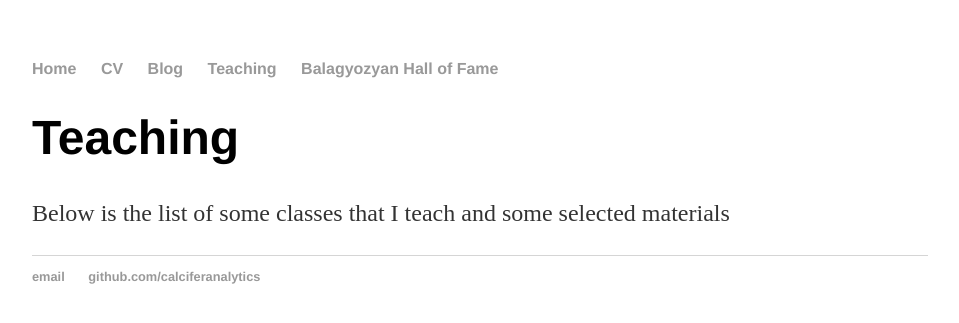
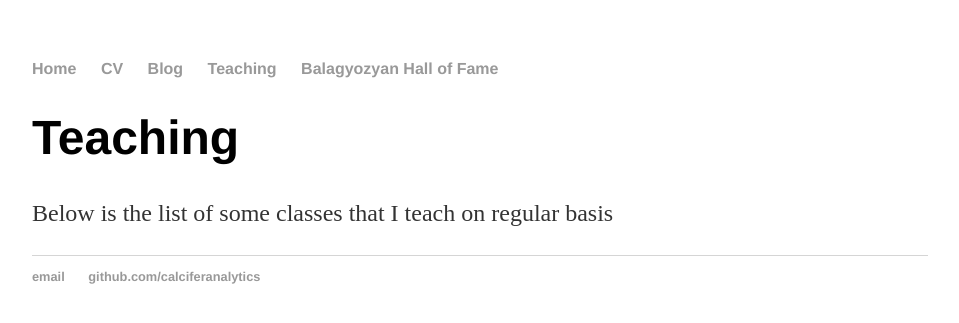
Before and after one commit to calciferanalytics/calciferanalytics.github.io, a Jekyll site: the page built from teaching/index.html, in a window 1280 px wide. Shown: the top 323 px of the page, without its empty margins (160-1119 px from the left). Built offline with Jekyll 4.4.1, drawn with Linux system fonts in a browser that asks for light colours.

Commit message:
Update index.html

```diff
--- a/teaching/index.html
+++ b/teaching/index.html
@@ -4,5 +4,5 @@ title: Aram Balagyozyan Teaching
 ---
 <div class="blurb">
 	<h1>Teaching</h1>
-	<p> Below is the list of some classes that I teach and some selected materials</p>
+	<p> Below is the list of some classes that I teach on regular basis</p>
 </div><!-- /.blurb -->
```
